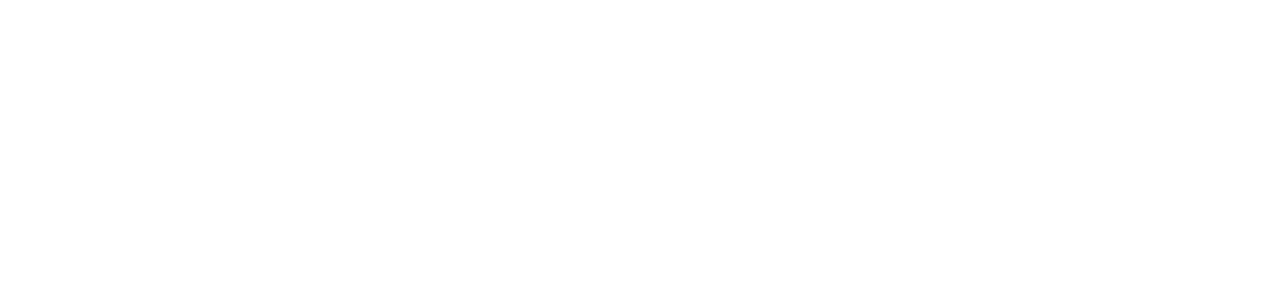
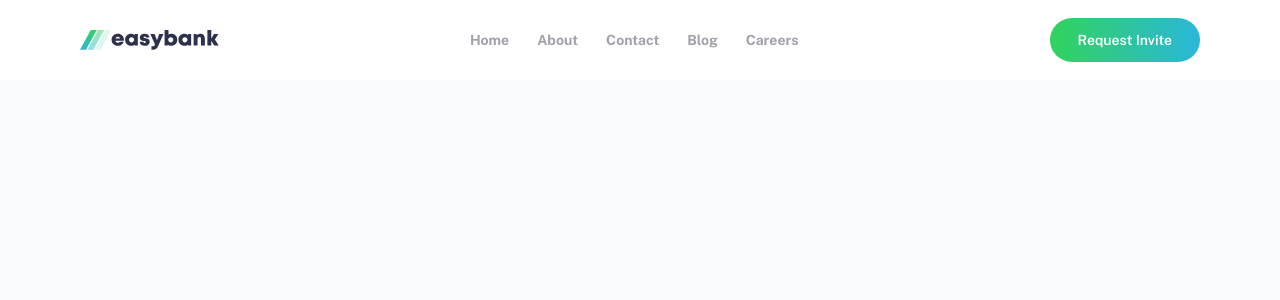
Before and after one commit to DhiaBen20/easybank-landing-frontendmentor, a React (Vite) app: page / in a window 1280 px wide. Shown: the top 300 px of the page. Built offline with nearby package versions, Linux system fonts and the light colour scheme.

Commit message:
Add Header Component

```diff
--- a/index.html
+++ b/index.html
@@ -12,7 +12,7 @@
             rel="stylesheet"
         />
     </head>
-    <body>
+    <body class="bg-gray-50">
         <div id="root"></div>
         <script type="module" src="/src/main.tsx"></script>
     </body>
--- a/package.json
+++ b/package.json
@@ -10,6 +10,9 @@
     "preview": "vite preview"
   },
   "dependencies": {
+    "@radix-ui/react-dropdown-menu": "^2.1.1",
+    "clsx": "^2.1.1",
+    "lucide-react": "^0.429.0",
     "react": "^18.3.1",
     "react-dom": "^18.3.1"
   },
@@ -24,6 +27,7 @@
     "eslint-plugin-react-refresh": "^0.4.9",
     "globals": "^15.9.0",
     "postcss": "^8.4.41",
+    "prettier-plugin-tailwindcss": "^0.6.6",
     "tailwindcss": "^3.4.10",
     "typescript": "^5.5.3",
     "typescript-eslint": "^8.0.1",
--- a/src/App.tsx
+++ b/src/App.tsx
@@ -1,7 +1,11 @@
+import Header from "./Components/Header";
+
 function App() {
-    return <div>
-
-    </div>;
+  return (
+    <div>
+      <Header />
+    </div>
+  );
 }
 
 export default App;
--- /dev/null
+++ b/src/Components/Container.tsx
@@ -0,0 +1,11 @@
+import clsx from "clsx";
+import { ComponentPropsWithRef } from "react";
+
+export function Container({
+  className,
+  ...props
+}: ComponentPropsWithRef<"div">) {
+  return (
+    <div className={clsx("mx-auto max-w-6xl px-4", className)} {...props} />
+  );
+}
--- /dev/null
+++ b/src/Components/Header.tsx
@@ -0,0 +1,113 @@
+import * as Dropdown from "@radix-ui/react-dropdown-menu";
+import { Menu, X } from "lucide-react";
+import { useEffect, useRef, useState } from "react";
+import logo from "../assets/logo.svg";
+import NavLink from "./Navlink";
+import PrimaryButton from "./PrimaryButton";
+import { Container } from "./Container";
+
+function MobileNavigation() {
+  const [isOpen, setIsOpen] = useState(false);
+  const matchMedia = useRef(window.matchMedia("(min-width: 768px)"));
+
+  useEffect(() => {
+    function close(e: MediaQueryListEvent) {
+      if (e.matches) {
+        setIsOpen(false);
+      }
+    }
+
+    matchMedia.current.addEventListener("change", close);
+
+    const media = matchMedia.current;
+
+    return () => media.removeEventListener("change", close);
+  }, []);
+
+  return (
+    <>
+      {isOpen && (
+        <div className="fixed inset-0 top-[5rem] bg-gradient-to-b from-black/30 to-white/50" />
+      )}
+      <Dropdown.Root open={isOpen} onOpenChange={setIsOpen}>
+        <Dropdown.Trigger className="group md:hidden">
+          <Menu className="group-data-[state=open]:hidden" />
+          <X className="group-data-[state=closed]:hidden" />
+        </Dropdown.Trigger>
+
+        <Dropdown.Portal>
+          <Dropdown.Content
+            sideOffset={45}
+            className="mx-4 w-[calc(var(--radix-dropdown-menu-content-available-width)-theme(spacing.8))] rounded bg-white shadow-xl"
+          >
+            <nav className="flex flex-col items-center py-6">
+              <Dropdown.Item className="group outline-none">
+                <NavLink href="#" className="py-2">
+                  Home
+                </NavLink>
+              </Dropdown.Item>
+              <Dropdown.Item className="group outline-none">
+                <NavLink href="#" className="py-2">
+                  About
+                </NavLink>
+              </Dropdown.Item>
+              <Dropdown.Item className="group outline-none">
+                <NavLink href="#" className="py-2">
+                  Contact
+                </NavLink>
+              </Dropdown.Item>
+              <Dropdown.Item className="group outline-none">
+                <NavLink href="#" className="py-2">
+                  Blog
+                </NavLink>
+              </Dropdown.Item>
+              <Dropdown.Item className="group outline-none">
+                <NavLink href="#" className="py-2">
+                  Careers
+                </NavLink>
+              </Dropdown.Item>
+            </nav>
+          </Dropdown.Content>
+        </Dropdown.Portal>
+      </Dropdown.Root>
+    </>
+  );
+}
+
+export default function Header() {
+  return (
+    <header className="bg-white">
+      <Container className="flex h-[5rem] items-center justify-between gap-4">
+        <a href="#" className="shrink-0">
+          <img src={logo} alt="" />
+        </a>
+
+        <MobileNavigation />
+
+        <nav className="hidden h-full flex-1 md:block">
+          <ul className="flex h-full justify-center gap-7">
+            <li className="flex">
+              <NavLink href="#">Home</NavLink>
+            </li>
+            <li className="flex">
+              <NavLink href="#">About</NavLink>
+            </li>
+            <li className="flex">
+              <NavLink href="#">Contact</NavLink>
+            </li>
+            <li className="flex">
+              <NavLink href="#">Blog</NavLink>
+            </li>
+            <li className="flex">
+              <NavLink href="#">Careers</NavLink>
+            </li>
+          </ul>
+        </nav>
+
+        <PrimaryButton className="hidden md:block">
+          Request Invite
+        </PrimaryButton>
+      </Container>
+    </header>
+  );
+}
--- /dev/null
+++ b/src/Components/Navlink.tsx
@@ -0,0 +1,18 @@
+import clsx from "clsx";
+import { ComponentPropsWithoutRef } from "react";
+
+export default function NavLink({
+  className,
+  ...props
+}: { className?: string } & ComponentPropsWithoutRef<"a">) {
+  return (
+    <a
+      href="#"
+      {...props}
+      className={clsx(
+        "relative flex items-center from-primary-green to-primary-cyan text-sm font-bold text-zinc-400 outline-none transition-all duration-100 after:absolute after:bottom-0 after:left-0 after:h-1 after:w-full after:bg-gradient-to-r after:opacity-0 after:transition-all after:duration-100 hover:text-primary-blue hover:after:opacity-100 focus:text-primary-blue focus:after:opacity-100 group-data-[highlighted]:text-primary-blue group-data-[highlighted]:after:opacity-100",
+        className,
+      )}
+    />
+  );
+}
--- /dev/null
+++ b/src/Components/PrimaryButton.tsx
@@ -0,0 +1,17 @@
+import clsx from "clsx";
+import { ComponentPropsWithoutRef } from "react";
+
+export default function PrimaryButton({
+  className = "",
+  ...props
+}: { className?: string } & ComponentPropsWithoutRef<"button">) {
+  return (
+    <button
+      {...props}
+      className={clsx(
+        "rounded-full bg-gradient-to-r from-primary-green to-primary-cyan px-7 py-3 text-start text-sm font-semibold text-white transition-opacity duration-100 hover:opacity-70",
+        className,
+      )}
+    />
+  );
+}
```
Also changed, not shown: 2 other files (tests, documents, lock files or other folders).
